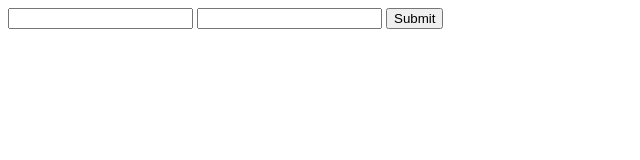
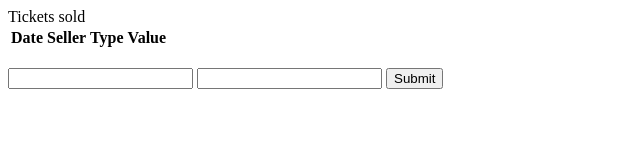
Before and after one commit to The-Conspirators/roboticsfunding-log, a website: page index.html in a window 1280 px wide. Shown: the whole page, without its empty margins (0-640 px from the left). Drawn offline with Linux system fonts and the light colour scheme.

Commit message:
added table to html

```diff
--- a/index.html
+++ b/index.html
@@ -4,7 +4,16 @@
   <meta charset="UTF-8">
   <title>Robotics Fundraising Progress</title>
 </head>
-<body>
+	<label>Tickets sold</label>
+	<table id="selllist">
+		<tr>
+			<th>Date</th>
+			<th>Seller</th>
+			<th>Type</th>
+			<th>Value</th>
+		</tr>
+	</table>
+	<br>
 	<form action="/add" method="POST">
 		<input type="number" name="amount">
 		<input type="text" name="type">
```
